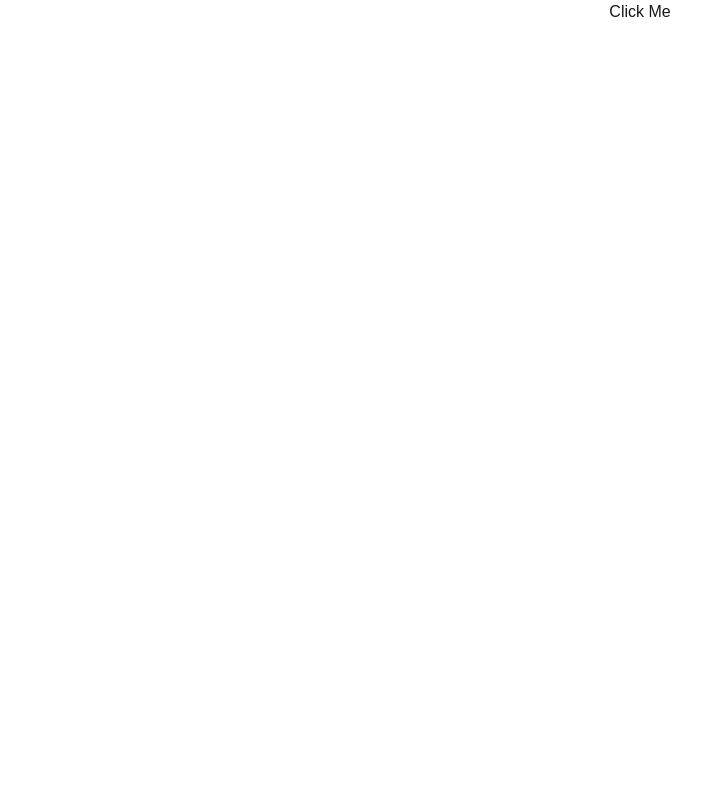
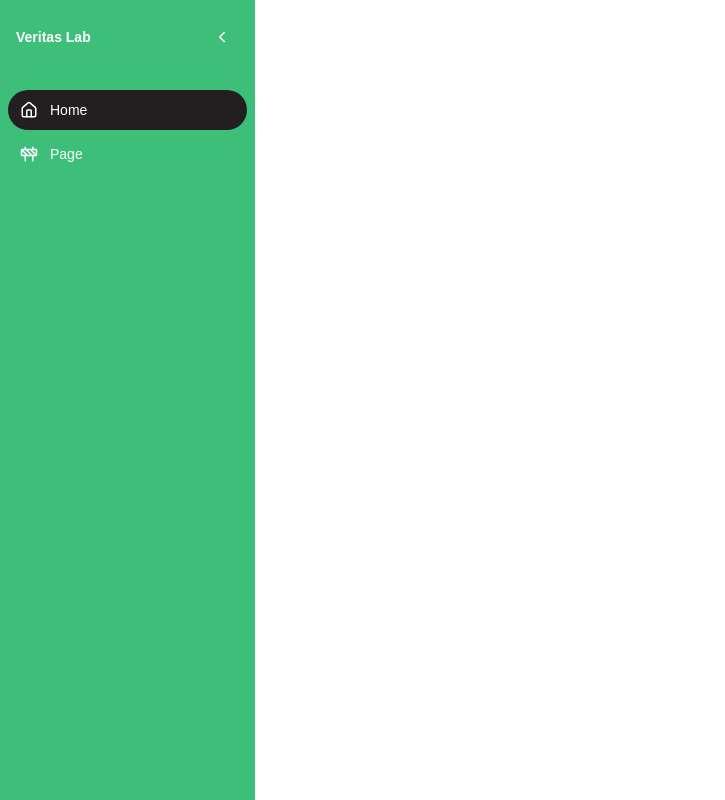
Before and after one commit to COS301-SE-2026/Veritas-Lab, a Next.js app in the folder frontend/: page / in a window 1280 px wide. Shown: the whole page, without its empty margins (0-725 px from the left). Built offline with nearby package versions, Linux system fonts and the light colour scheme.

Commit message:
Added navigation to the sidebar

```diff
--- a/frontend/src/app/page.tsx
+++ b/frontend/src/app/page.tsx
@@ -1,9 +1,10 @@
 'use client';
 import Button from "@/components/ui/button";
+import Sidebar from "@/components/common/sidebar";
 export default function Home() {
   return (
     <>
-      <Button text="Click Me" onClick={() => {}} variant="primary" size="medium" />
+      <Sidebar />
     </>
   );
 }
--- a/frontend/src/components/common/sidebar.tsx
+++ b/frontend/src/components/common/sidebar.tsx
@@ -2,12 +2,18 @@
 
 import Link from 'next/link';
 import { useState } from 'react';
+import { usePathname } from 'next/navigation';
 import {
-    ChevronLeft, Menu
+    ChevronLeft, Menu, Home, Construction, Settings,
 } from 'lucide-react';
 
+const navItems = [
+  { label: 'Home',      href: '/',           icon: Home },
+  { label: 'Page', href: '/login',  icon: Construction },
+];
 
 export default function Sidebar() {
+    const pathname = usePathname();
     const [collapsed, setCollapsed] = useState(false);
 
     return (
@@ -32,6 +38,29 @@ export default function Sidebar() {
             {collapsed ? <Menu size={18} /> : <ChevronLeft size={18} />}
             </button>
         </div>
+        <nav className="flex-1 px-2 py-4 space-y-1">
+        {navItems.map(({ label, href, icon: Icon }) => {
+          const isActive = pathname === href;
+          return (
+            <Link
+              key={href}
+              href={href}
+              className={`
+                flex items-center gap-3 px-3 py-2.5 rounded-full text-sm
+                transition-colors duration-150
+                ${isActive
+                  ? 'bg-[#231F20] text-white font-medium'
+                  : 'text-white hover:bg-[#231F20] hover:text-white'
+                }
+                ${collapsed ? 'justify-center' : 'justify-start'}
+              `}
+            >
+              <Icon size={18} />
+              {!collapsed && <div>{label}</div>}
+            </Link>
+          );
+        })}
+      </nav>
         </div>
   );
 }
```
Lines whose indentation alone changed are shown as unchanged.
